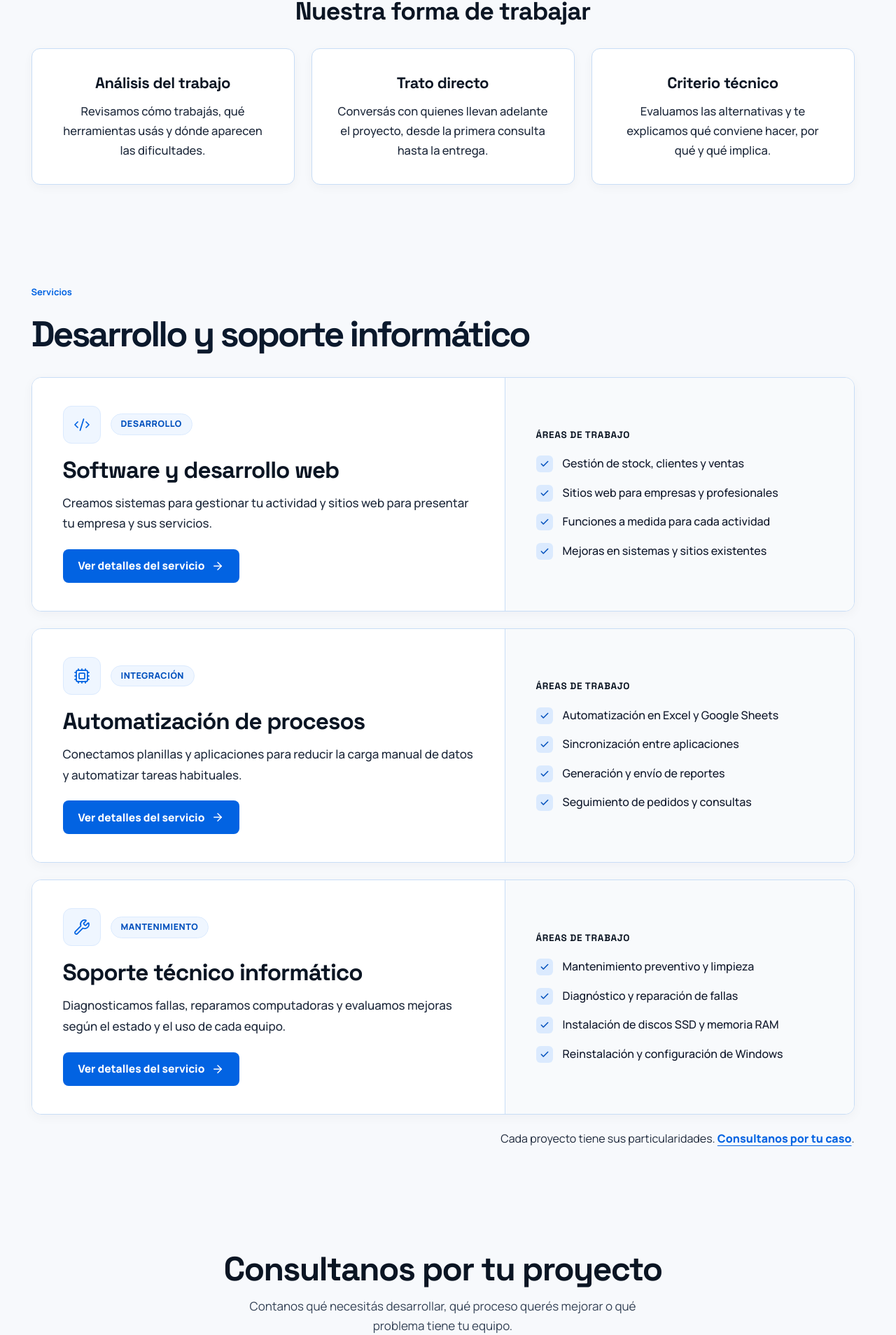
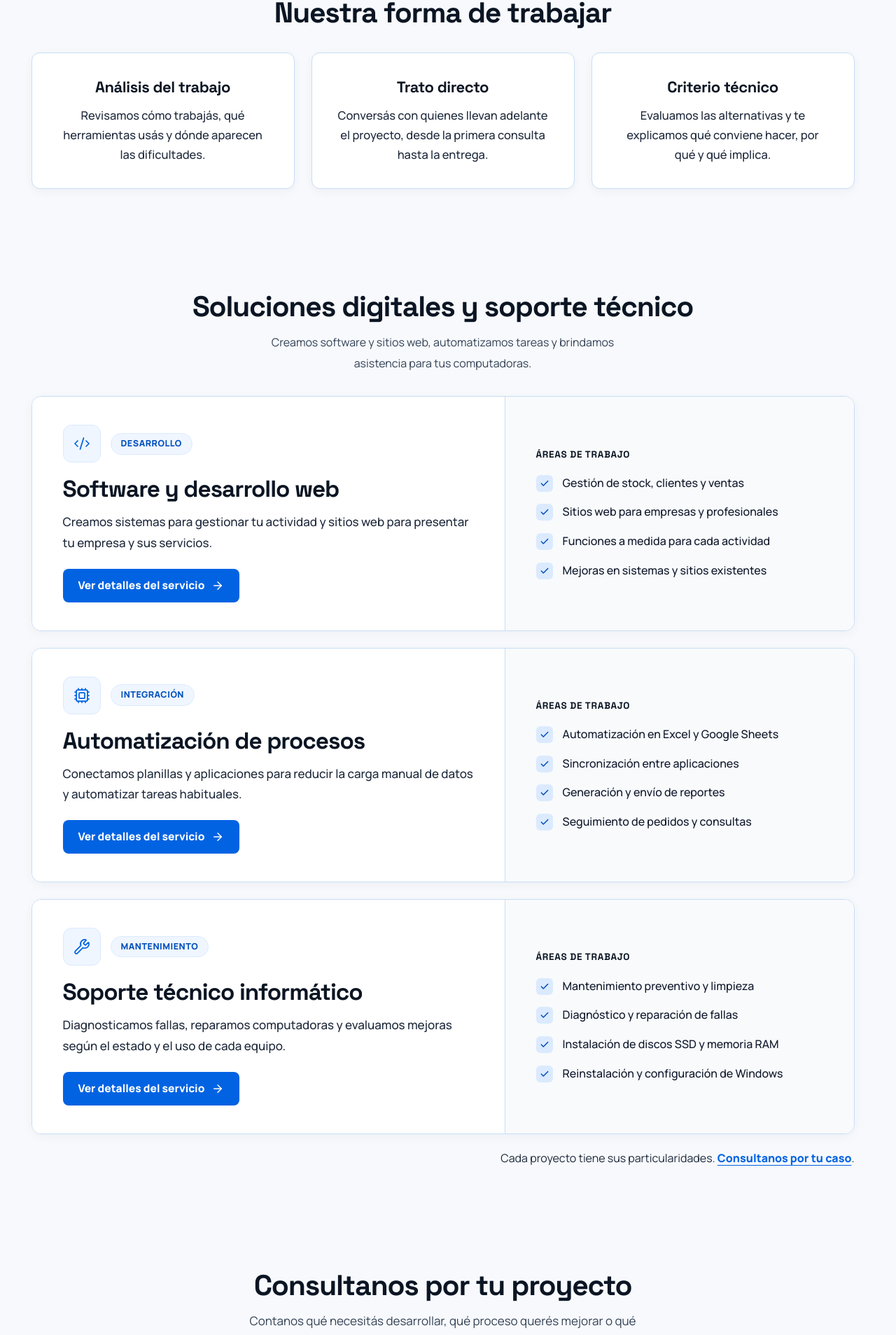
Before and after one commit to TresaSoft/TresaSoft, a React (Vite) app: page / in a window 1280 px wide. Shown: the part 878-2786 px from the top of the page at 70% size. Built offline with nearby package versions, Linux system fonts and the light colour scheme.

Commit message:
nueva letra y modificada

```diff
--- a/src/components/AboutSection.jsx
+++ b/src/components/AboutSection.jsx
@@ -18,7 +18,7 @@ export default function AboutSection() {
     <section id="nosotros" aria-labelledby="about-title" className="about-section section-space">
       <div className="page-container">
         <header className="about-heading">
-          <h2 id="about-title" className="about-title">Nuestra forma de trabajar</h2>
+          <h2 id="about-title" className="section-title">Nuestra forma de trabajar</h2>
         </header>
 
         <ul className="about-values">
--- a/src/components/ContactSection.jsx
+++ b/src/components/ContactSection.jsx
@@ -66,7 +66,7 @@ export default function ContactSection() {
       <div className="page-container">
         {/* Encabezado centrado de la sección */}
         <div className="contact-header-block">
-          <h2 id="contact-heading" className="section-title contact-title">
+          <h2 id="contact-heading" className="section-title">
             Consultanos por tu proyecto
           </h2>
           <p className="section-intro contact-intro">
--- a/src/components/ServicesSection.jsx
+++ b/src/components/ServicesSection.jsx
@@ -11,10 +11,10 @@ export default function ServicesSection() {
     <section id="servicios" aria-labelledby="services-title" className="services-section section-space">
       <div className="page-container">
         <div className="services-heading">
-          <div>
-            <p className="section-kicker">Servicios</p>
-            <h2 id="services-title" className="section-title">Desarrollo y soporte informático</h2>
-          </div>
+          <h2 id="services-title" className="section-title">Soluciones digitales y soporte técnico</h2>
+          <p className="section-intro services-intro">
+            Creamos software y sitios web, automatizamos tareas y brindamos asistencia para tus computadoras.
+          </p>
         </div>
 
         <div className="services-list">
--- a/src/index.css
+++ b/src/index.css
@@ -36,15 +36,15 @@
   .section-space { padding-block: 72px; }
   .section-title {
     font-family: var(--font-display);
-    font-size: clamp(2rem, 4vw, 3.6rem);
-    font-weight: 650;
-    line-height: 1.12;
-    letter-spacing: -0.055em;
-    color: var(--color-ink);
+    font-size: clamp(2rem, 3.2vw, 2.7rem);
+    font-weight: 750;
+    line-height: 1.2;
+    letter-spacing: -0.03em;
+    color: #0b1523;
+    text-align: center;
     text-wrap: balance;
   }
   .section-intro { color: var(--color-muted); font-size: 1rem; line-height: 1.85; text-wrap: pretty; }
-  .section-kicker { display: flex; align-items: center; gap: 8px; margin-bottom: 22px; color: var(--color-blue); font-size: 13px; font-weight: 700; }
   .heading-balance { text-wrap: balance; }
 
   .button-primary, .button-secondary, .button-light {
@@ -220,7 +220,6 @@
 
   /* Transición entre Hero y cuerpo claro */
   .about-section { position: relative; background: #F7F9FC; }
-  .about-title { font-family: var(--font-display); color: #0b1523; font-size: clamp(1.85rem, 2.8vw, 2.4rem); font-weight: 750; line-height: 1.2; letter-spacing: -.03em; text-align: center; }
   .about-values { display: grid; grid-template-columns: repeat(3, minmax(0, 1fr)); gap: 24px; margin-top: 32px; }
   .about-values li, .about-value-item { display: flex; flex-direction: column; align-items: center; justify-content: flex-start; text-align: center; min-height: 180px; padding: 34px clamp(20px, 3vw, 34px); border-radius: 12px; background: #ffffff; border: 1.5px solid #c8ddf6; box-shadow: 0 4px 14px rgba(15, 23, 42, 0.04); transition: border-color 200ms ease, transform 200ms ease; }
   .about-value-item:hover { border-color: #8ec2f7; transform: translateY(-2px); }
@@ -229,7 +228,8 @@
 
   /* Servicios: Celdas distintivas con borde suave acorde a la empresa */
   .services-section { background: #F7F9FC; }
-  .services-heading { display: flex; flex-direction: column; align-items: flex-start; }
+  .services-heading { display: flex; flex-direction: column; align-items: center; text-align: center; }
+  .services-intro { max-width: 58ch; margin: 12px auto 0; }
   .services-list { display: flex; flex-direction: column; gap: 24px; margin-top: 32px; }
   .service-row {
     --service-accent: #0263E2;
@@ -335,15 +335,6 @@
     max-width: 680px;
     margin-inline: auto;
     margin-bottom: clamp(34px, 4.5vw, 48px);
-  }
-  .contact-title {
-    font-family: var(--font-display);
-    font-size: clamp(2.1rem, 3.8vw, 3rem);
-    font-weight: 750;
-    color: #0b1523;
-    line-height: 1.16;
-    letter-spacing: -.035em;
-    text-align: center;
   }
   .contact-intro {
     font-size: 17px;
@@ -607,8 +598,7 @@
 
   @media (max-width: 639px) {
     .section-space { padding-block: 48px; }
-    .section-title { font-size: clamp(2rem, 11vw, 2.8rem); }
-    .section-kicker { margin-bottom: 17px; }
+    .section-title { font-size: clamp(2rem, 8vw, 2.5rem); }
     .hero-section { min-height: 100svh; padding-block: 118px 66px; }
     .hero-layout { gap: 48px; }
     .hero-location { font-size: 12px; }
```
